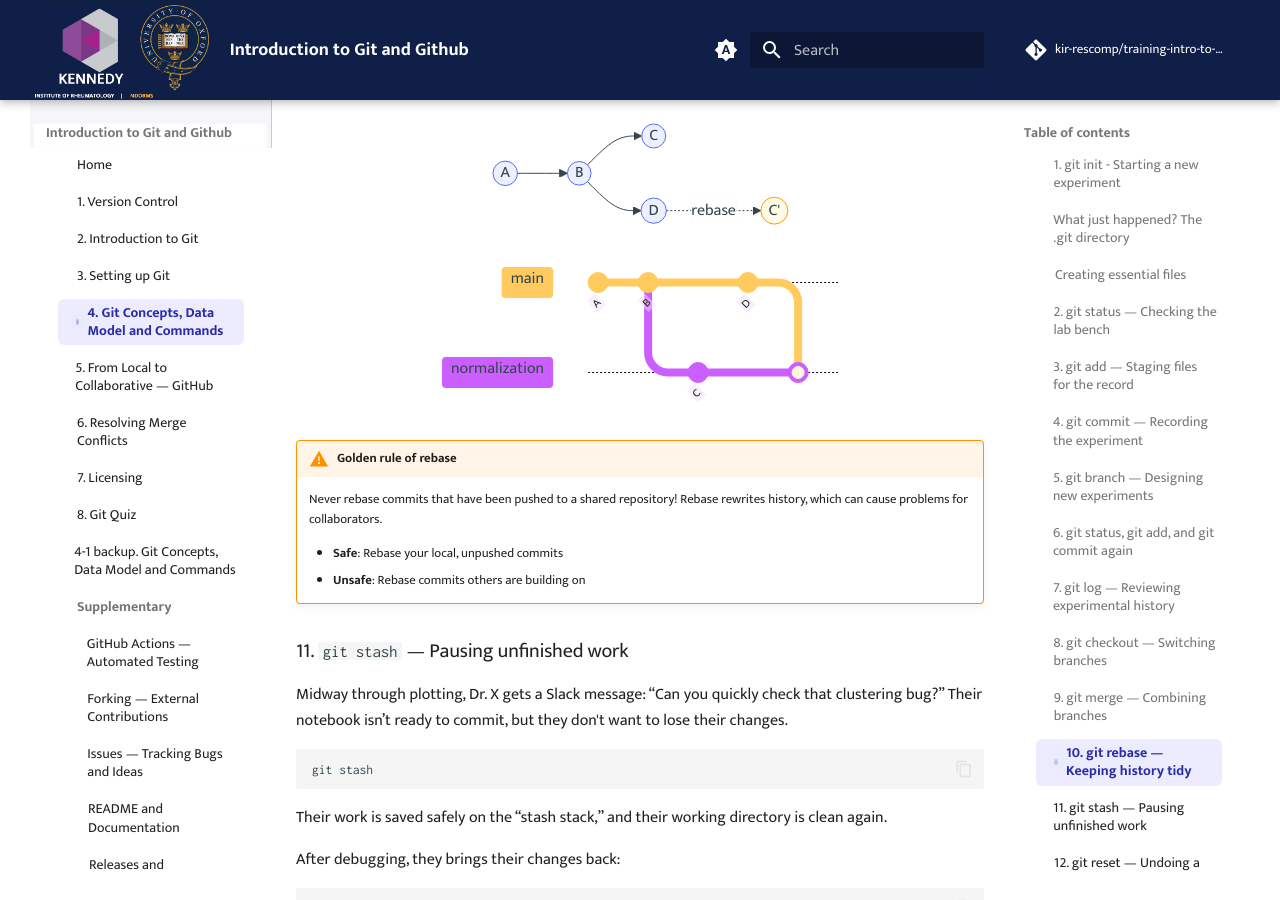
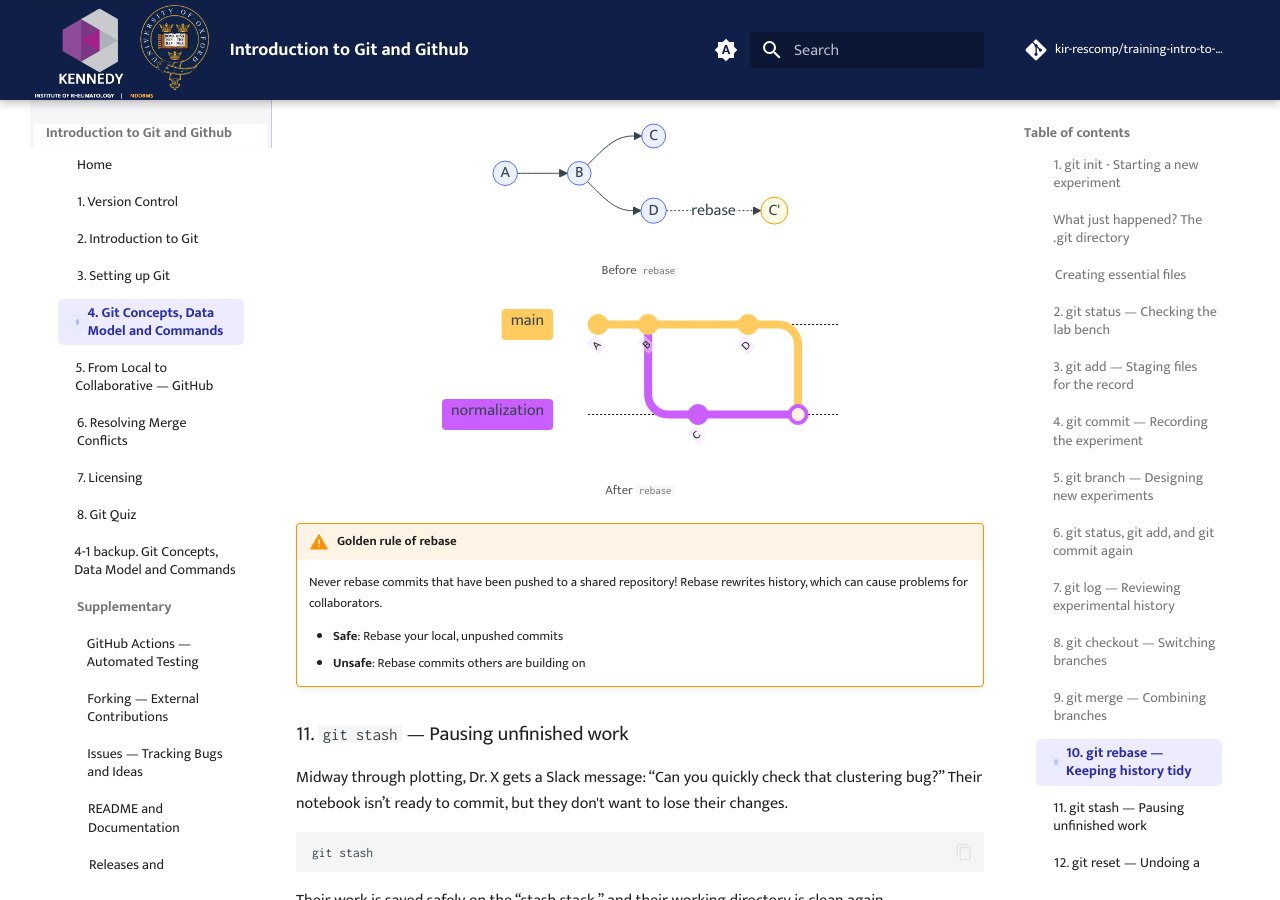
Before and after one commit to kir-rescomp/training-intro-to-git-github, an MkDocs documentation site: the page built from docs/4.git_model_commands.md, in a window 1280 px wide and 900 px high, scrolled down 6823 px. Built offline with MkDocs 1.6.1 and Material for MkDocs 9.7.7, drawn with Linux system fonts in a browser that asks for light colours; comment, search, counter and statistics services are not loaded.

Commit message:
notes on before and after rebase

````diff
--- a/docs/4.git_model_commands.md
+++ b/docs/4.git_model_commands.md
@@ -382,7 +382,9 @@ flowchart LR
   D -.rebase.-> C'((C'))
   style C' fill:#fffbe6,stroke:#f90
 ```
+<small>Before <code>rebase</code></small>
 </center>
+
 
 <center>
 ```mermaid
@@ -398,6 +400,7 @@ gitGraph
   checkout normalization
   merge main
 ```
+<small>After <code>rebase</code></small>
 </center>
 
 !!! warning "Golden rule of rebase"
````
